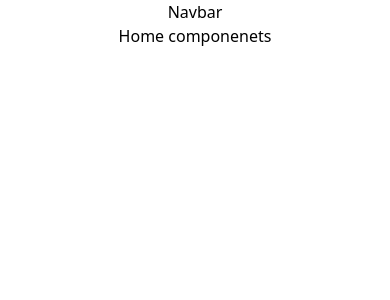
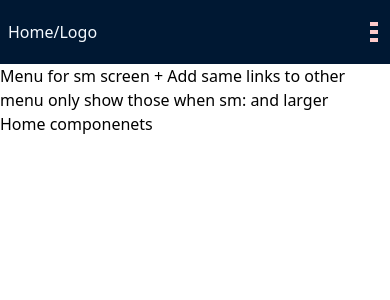
Before and after one commit to RanjDev/ecommerce, a React (Create React App) app: page / in a window 390 px wide. Shown: the top 300 px of the page. Built offline with nearby package versions, Linux system fonts and the light colour scheme.

Commit message:
small screen menu logic applied

```diff
--- a/public/index.html
+++ b/public/index.html
@@ -24,7 +24,7 @@
       work correctly both with client-side routing and a non-root public URL.
       Learn how to configure a non-root public URL by running `npm run build`.
     -->
-    <title>OtakuMart</title>
+    <title>eCommerce</title>
   </head>
   <body>
     <noscript>You need to enable JavaScript to run this app.</noscript>
--- a/src/App.js
+++ b/src/App.js
@@ -6,7 +6,7 @@ import AboutUs from "./pages/AboutUs";
 
 function App() {
   return (
-    <div className="App">
+    <div className="">
       <Navbar />
 
       {/* Router Paths */}
--- a/src/pages/components/Navbar.js
+++ b/src/pages/components/Navbar.js
@@ -1,9 +1,52 @@
-import React from "react";
+import { React, useState } from "react";
+import { Link } from "react-router-dom";
 
 export default function Navbar() {
+  const [showNav, setShowNav] = useState(false); //to check if the menu is shown or hidden
+  const [navClasses, setNavClasses] = useState("hidden"); // the classes that are applied to the small screen nav
   return (
-    <div>
-      <p>Navbar</p>
+    <div className="">
+      <div className="h-16 max-w-full flex justify-between items-center px-2 py-2 bg-bgDark ">
+        <div className="flex gap-2 text-bgLight">
+          <Link to="/">Home/Logo</Link>
+          {/* <Link to="/about">About Us</Link> */}
+        </div>
+        <div className="sm:hidden">
+          {/* This is for the menu button */}
+          <button
+            className="flex flex-col gap-1"
+            onClick={() => {
+              setShowNav(!showNav);
+              // if to check if the nav is true or false
+              if (showNav === true) {
+                //apply classes to make it visible
+              } else if (showNav === false) {
+                // apply classes that make nav hidden
+              }
+            }}
+          >
+            <div
+              className={`bg-red-200 h-1 w-4 transition-all duration-100 transform ${
+                showNav ? "scale-x-150" : "scale-x-50"
+              }`}
+            ></div>
+            <div
+              className={`bg-red-200 h-1 w-4 transition-all duration-100 transform ${
+                showNav ? "scale-x-150" : "scale-x-50"
+              }`}
+            ></div>
+            <div
+              className={`bg-red-200 h-1 w-4 transition-all duration-100 transform ${
+                showNav ? "scale-x-150" : "scale-x-50"
+              }`}
+            ></div>
+          </button>
+        </div>
+      </div>
+      <div>
+        Menu for sm screen + Add same links to other menu only show those when
+        sm: and larger
+      </div>
     </div>
   );
 }
--- a/tailwind.config.js
+++ b/tailwind.config.js
@@ -2,7 +2,13 @@ module.exports = {
   purge: ["./src/**/*.{js,jsx,ts,tsx}", "./public/index.html"],
   darkMode: false, // or 'media' or 'class'
   theme: {
-    extend: {},
+    extend: {
+      colors: {
+        actionBlue: "#0071f2",
+        bgDark: "#001833",
+        bgLight: "#F5FAFF",
+      },
+    },
   },
   variants: {
     extend: {},
```
Also changed, not shown: 1 other file (tests, documents, lock files or other folders).
